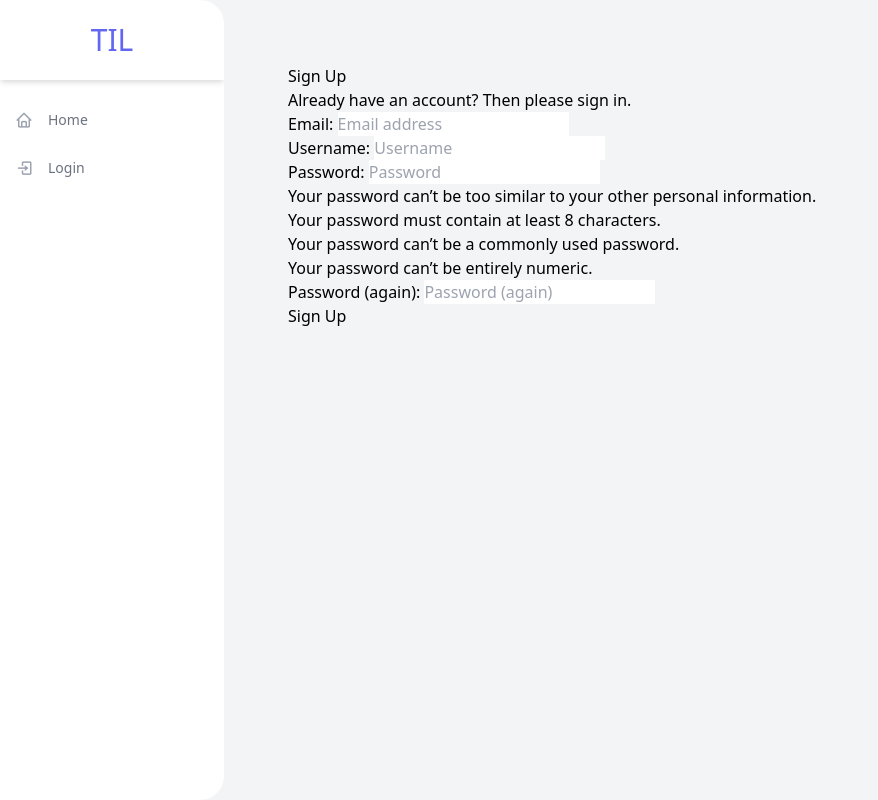
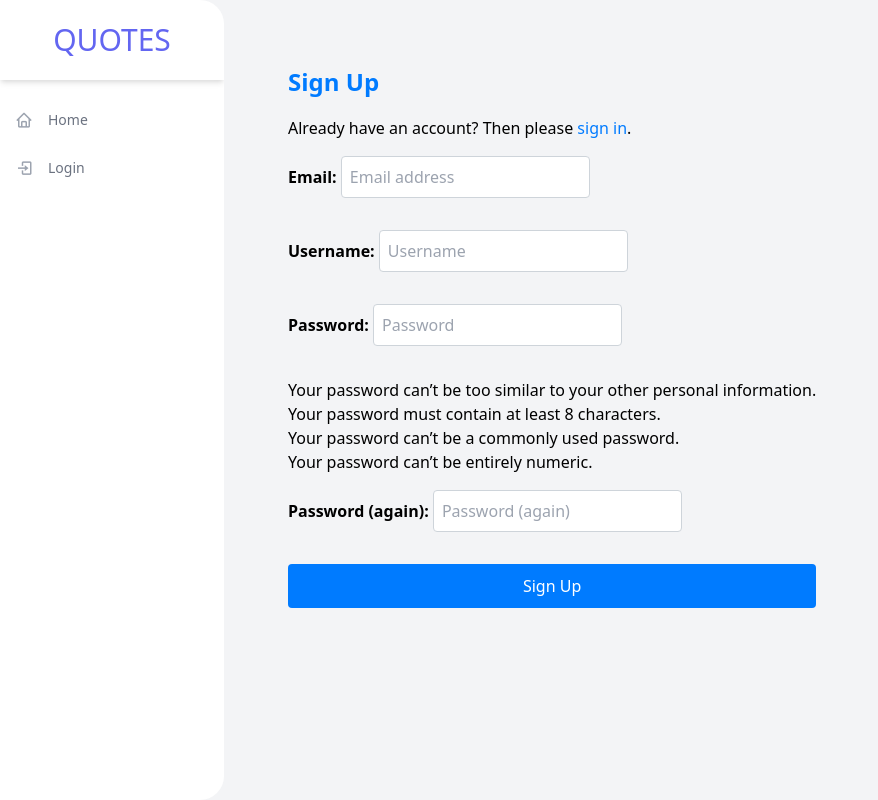
Before and after one commit to sudeepsudhevan/Django-Tweet-App, a Django app: page /signup/ in a window 1280 px wide. Shown: the whole page, without its empty margins (0-878 px from the left). Run offline with Django 5.2, Linux system fonts and the light colour scheme.

Commit message:
made few changes

```diff
--- a/feed/templates/feed/homepage.html
+++ b/feed/templates/feed/homepage.html
@@ -1,6 +1,6 @@
 {% extends "bas.html" %}
 
-{% block title %}Changed the title of the homepage{% endblock %}
+{% block title %}Tweet Quotes{% endblock %}
 
 {% block body %}
     <div id="posts-container">
--- /dev/null
+++ b/frontend/css/main.css
@@ -0,0 +1,54 @@
+.auth-container > h1 {
+    font-size: 24px;
+    font-weight: bold;
+    margin-bottom: 16px;
+    color: #007bff;
+}
+
+.auth-container p {
+    font-size: 16px;
+    margin-bottom: 16px;
+}
+
+.auth-container a {
+    color: #007bff;
+    text-decoration: none;
+}
+
+
+.auth-container form {
+    display: flex;
+    flex-direction: column;
+}
+
+.auth-container label {
+    margin-bottom: 8px;
+    font-weight: bold;
+}
+
+.auth-container input {
+    padding: 8px;
+    margin-bottom: 16px;
+    border: 1px solid #ced4da;
+    border-radius: 4px;
+    font-size: 16px;
+}
+
+.auth-container form button {
+    padding: 10px;
+    background-color: #007bff;
+    color: white;
+    border: none;
+    border-radius: 4px;
+    font-size: 16px;
+    cursor: pointer;
+}
+
+.auth-container form button:hover {
+    background-color: #0056b3;
+}
+
+.auth-container .helptext {
+    font-size: 12px;
+    color: #6c757d;
+}
--- a/til/templates/allauth/layouts/base.html
+++ b/til/templates/allauth/layouts/base.html
@@ -5,17 +5,16 @@
 <head>
     <meta charset="UTF-8" />
     <meta name="viewport" content="width=device-width, initial-scale=1.0" />
-    <title>{% block title %}Default title in here{% endblock %}</title>
+    <title>{% block title %}Tweets{% endblock %}</title>
     <link href="https://unpkg.com/tailwindcss@^2/dist/tailwind.min.css" rel="stylesheet" />
     <link rel="stylesheet" href="https://unpkg.com/boxicons@2.0.7/css/boxicons.min.css" />
-</head>
-
+    <link rel="stylesheet" href="{% static 'css/main.css' %}" />
 <body>
     <!-- component is from https://tailwindcomponents.com/component/sidebar-navigation -->
     <div class="min-h-screen flex flex-row bg-gray-100">
         <div class="flex flex-col w-56 bg-white rounded-r-3xl overflow-hidden">
             <div class="flex items-center justify-center h-20 shadow-md">
-                <h1 class="text-3xl uppercase text-indigo-500">TIL</h1>
+                <h1 class="text-3xl uppercase text-indigo-500">Quotes</h1>
             </div>
             <ul class="flex flex-col py-4">
                 <li>
@@ -55,42 +54,13 @@
                 {% endif %}
             </ul>
         </div>
-        <div class="p-16">
+        <div class="p-16 auth-container">
             {% block body %} {% block content %}{% endblock %} {% endblock %}
         </div>
 
         {% if request.user.is_authenticated %}
         <!-- component -->
-        <div class="flex items-center justify-center fixed left-0 bottom-0 w-full h-full bg-gray-800 bg-opacity-75 hidden js-modal">
-            <div class="bg-white rounded-lg w-1/2">
-                <div class="flex flex-col items-start p-4">
-                    <div class="flex items-center w-full">
-                        <div class="text-gray-900 font-medium text-lg">New post</div>
-                        <svg class="ml-auto fill-current text-gray-700 w-6 h-6 cursor-pointer js-toggle-modal"
-                            xmlns="http://www.w3.org/2000/svg" viewBox="0 0 18 18">
-                            <path
-                                d="M14.53 4.53l-1.06-1.06L9 7.94 4.53 3.47 3.47 4.53 7.94 9l-4.47 4.47 1.06 1.06L9 10.06l4.47 4.47 1.06-1.06L10.06 9z" />
-                        </svg>
-                    </div>
-                    <hr>
-                    <div class="w-full">
-                        {# TODO: Add the ajax form #}
-                        <textarea class="border-2 border-blue-500 my-4 w-full js-post-text" rows="3" placeholder="What's on your mind?" maxlength="255" data-post-url="{% url 'feed:new_post' %}"></textarea>
-                    </div>
-                    <hr>
-                    <div class="ml-auto">
-                        <button
-                            class="bg-white text-gray-800 font-bold rounded border-b-2 border-green-500 hover:border-green-600 hover:bg-green-500 hover:text-white shadow-md py-1 px-3 inline-flex items-center text-sm mt-4 js-submit"
-                            type="button">
-                            <span class="mr-2">Create Post</span>
-                            <svg xmlns="http://www.w3.org/2000/svg" width="24" height="24" viewBox="0 0 24 24">
-                                <path fill="currentcolor" d="M2.01 21L23 12 2.01 3 2 10l15 2-15 2z"></path>
-                            </svg>
-                        </button>
-                    </div>
-                </div>
-            </div>
-        </div>
+        {% include 'includes/modal.html' %}
         {% endif %}
 
     </div>
```
Also changed, not shown: til/templates/includes/modal.html (added, +30 -0 lines).
